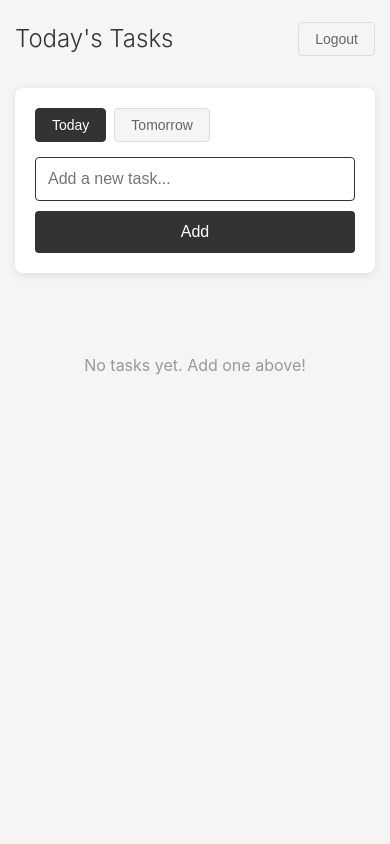
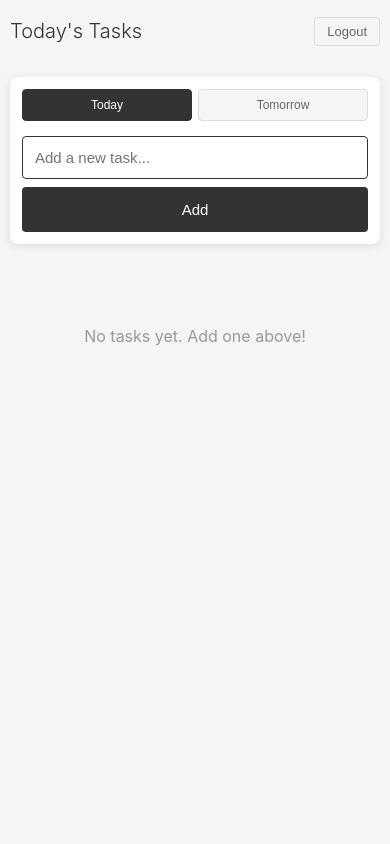
Before and after one commit to AlgoBuild/todo, a Flask app: page / in a window 390 px wide. Run offline with Flask 3, Linux system fonts and the light colour scheme; the visitor is signed in with stand-in values (Sample User, id 1); data that the repository does not hold is empty.

Commit message:
feat: Add full responsive design support for mobile/tablet

```diff
--- a/static/style.css
+++ b/static/style.css
@@ -9,6 +9,14 @@ body {
     background: #f5f5f5;
     color: #333;
     line-height: 1.6;
+    -webkit-font-smoothing: antialiased;
+    -moz-osx-font-smoothing: grayscale;
+    min-height: 100vh;
+}
+
+/* Improve tap highlighting on mobile */
+button, a, input[type="checkbox"] {
+    -webkit-tap-highlight-color: rgba(0, 0, 0, 0.1);
 }
 
 /* Auth Pages */
@@ -105,6 +113,7 @@ body {
     max-width: 600px;
     margin: 0 auto;
     padding: 40px 20px;
+    min-height: 100vh;
 }
 
 header {
@@ -112,12 +121,14 @@ header {
     justify-content: space-between;
     align-items: center;
     margin-bottom: 30px;
+    gap: 15px;
 }
 
 header h1 {
     font-size: 32px;
     font-weight: 300;
     color: #333;
+    flex: 1;
 }
 
 .btn-logout {
@@ -129,11 +140,17 @@ header h1 {
     font-size: 14px;
     cursor: pointer;
     transition: all 0.3s;
+    white-space: nowrap;
+    flex-shrink: 0;
 }
 
 .btn-logout:hover {
     background: #f5f5f5;
     color: #333;
+}
+
+.btn-logout:active {
+    transform: scale(0.98);
 }
 
 .add-task {
@@ -148,6 +165,7 @@ header h1 {
     display: flex;
     gap: 8px;
     margin-bottom: 15px;
+    flex-wrap: wrap;
 }
 
 .date-toggle-btn {
@@ -159,11 +177,17 @@ header h1 {
     font-size: 14px;
     cursor: pointer;
     transition: all 0.3s;
+    flex: 1;
+    min-width: 80px;
 }
 
 .date-toggle-btn:hover {
     background: #e8e8e8;
     color: #333;
+}
+
+.date-toggle-btn:active {
+    transform: scale(0.98);
 }
 
 .date-toggle-btn.active {
@@ -183,6 +207,7 @@ header h1 {
     border: 1px solid #ddd;
     border-radius: 4px;
     font-size: 16px;
+    min-width: 0; /* Prevent overflow in flex containers */
 }
 
 #taskInput:focus {
@@ -198,11 +223,16 @@ header h1 {
     border-radius: 4px;
     font-size: 16px;
     cursor: pointer;
-    transition: background 0.3s;
+    transition: all 0.3s;
+    white-space: nowrap;
 }
 
 .btn-add:hover {
     background: #555;
+}
+
+.btn-add:active {
+    transform: scale(0.98);
 }
 
 .todo-list {
@@ -210,6 +240,9 @@ header h1 {
     border-radius: 8px;
     box-shadow: 0 2px 10px rgba(0, 0, 0, 0.1);
     overflow: hidden;
+    overflow-y: auto;
+    max-height: calc(100vh - 300px);
+    -webkit-overflow-scrolling: touch; /* Smooth scrolling on iOS */
 }
 
 .date-header {
@@ -230,6 +263,7 @@ header h1 {
     border-bottom: 1px solid #f0f0f0;
     cursor: move;
     transition: background 0.2s;
+    word-break: break-word;
 }
 
 .todo-item:last-child {
@@ -238,6 +272,10 @@ header h1 {
 
 .todo-item:hover {
     background: #f9f9f9;
+}
+
+.todo-item:active {
+    background: #f0f0f0;
 }
 
 .todo-item.dragging {
@@ -306,20 +344,158 @@ header h1 {
 }
 
 /* Responsive */
-@media (max-width: 600px) {
+@media (max-width: 768px) {
     .container {
         padding: 20px 15px;
+        max-width: 100%;
+    }
+
+    .auth-box {
+        padding: 30px 20px;
+    }
+
+    .auth-box h1 {
+        font-size: 24px;
+        margin-bottom: 25px;
+    }
+
+    header {
+        flex-wrap: wrap;
+        gap: 15px;
     }
 
     header h1 {
         font-size: 24px;
     }
 
+    .add-task {
+        padding: 15px;
+    }
+
+    .date-toggle {
+        flex-wrap: wrap;
+        gap: 6px;
+    }
+
+    .date-toggle-btn {
+        flex: 1;
+        min-width: 100px;
+        font-size: 13px;
+        padding: 10px 12px;
+    }
+
     #taskForm {
         flex-direction: column;
+        gap: 8px;
+    }
+
+    #taskInput {
+        width: 100%;
+        font-size: 16px; /* Prevents zoom on iOS */
     }
 
     .btn-add {
         width: 100%;
+        padding: 14px 24px;
+    }
+
+    .todo-item {
+        padding: 14px 15px;
+    }
+
+    .todo-text {
+        font-size: 15px;
+    }
+
+    .date-header {
+        padding: 10px 15px;
+        font-size: 13px;
     }
 }
+
+@media (max-width: 480px) {
+    .container {
+        padding: 15px 10px;
+    }
+
+    .auth-box {
+        padding: 25px 15px;
+    }
+
+    .auth-box h1 {
+        font-size: 22px;
+        margin-bottom: 20px;
+    }
+
+    .form-group input {
+        font-size: 16px; /* Prevents zoom on iOS */
+    }
+
+    header h1 {
+        font-size: 20px;
+    }
+
+    .btn-logout {
+        font-size: 13px;
+        padding: 6px 12px;
+    }
+
+    .add-task {
+        padding: 12px;
+    }
+
+    .date-toggle-btn {
+        font-size: 12px;
+        padding: 8px 10px;
+    }
+
+    #taskInput,
+    .btn-add {
+        font-size: 15px;
+    }
+
+    .todo-item {
+        padding: 12px 12px;
+    }
+
+    .todo-checkbox {
+        width: 18px;
+        height: 18px;
+        margin-right: 12px;
+    }
+
+    .todo-text {
+        font-size: 14px;
+    }
+
+    .date-header {
+        font-size: 12px;
+        padding: 8px 12px;
+    }
+}
+
+/* Large screens */
+@media (min-width: 1200px) {
+    .container {
+        max-width: 800px;
+    }
+}
+
+/* Touch device improvements */
+@media (hover: none) and (pointer: coarse) {
+    .todo-item {
+        padding: 16px 20px;
+    }
+
+    .todo-checkbox {
+        width: 22px;
+        height: 22px;
+        margin-right: 16px;
+    }
+
+    .btn-add,
+    .btn-logout,
+    .date-toggle-btn {
+        min-height: 44px; /* iOS recommended touch target */
+    }
+}
--- a/templates/index.html
+++ b/templates/index.html
@@ -2,7 +2,8 @@
 <html lang="en">
 <head>
     <meta charset="UTF-8">
-    <meta name="viewport" content="width=device-width, initial-scale=1.0">
+    <meta name="viewport" content="width=device-width, initial-scale=1.0, maximum-scale=5.0, user-scalable=yes">
+    <meta name="theme-color" content="#333">
     <title>Todo</title>
     <link rel="stylesheet" href="{{ url_for('static', filename='style.css') }}">
 </head>
--- a/templates/login.html
+++ b/templates/login.html
@@ -2,8 +2,9 @@
 <html lang="en">
 <head>
     <meta charset="UTF-8">
-    <meta name="viewport" content="width=device-width, initial-scale=1.0">
-    <title>Todo</title>
+    <meta name="viewport" content="width=device-width, initial-scale=1.0, maximum-scale=5.0, user-scalable=yes">
+    <meta name="theme-color" content="#333">
+    <title>Login - Todo</title>
     <link rel="stylesheet" href="{{ url_for('static', filename='style.css') }}">
 </head>
 <body>
--- a/templates/signup.html
+++ b/templates/signup.html
@@ -2,8 +2,9 @@
 <html lang="en">
 <head>
     <meta charset="UTF-8">
-    <meta name="viewport" content="width=device-width, initial-scale=1.0">
-    <title>Todo</title>
+    <meta name="viewport" content="width=device-width, initial-scale=1.0, maximum-scale=5.0, user-scalable=yes">
+    <meta name="theme-color" content="#333">
+    <title>Sign Up - Todo</title>
     <link rel="stylesheet" href="{{ url_for('static', filename='style.css') }}">
 </head>
 <body>
```
